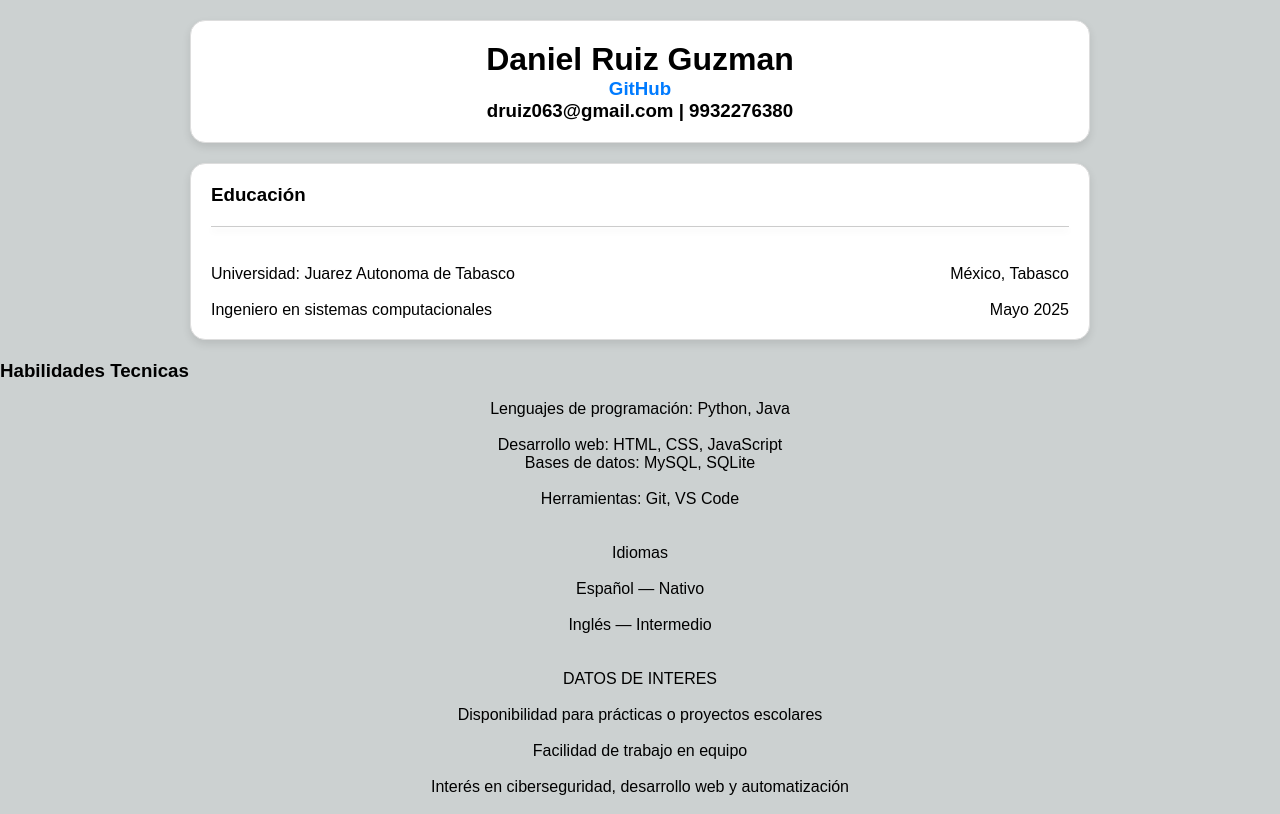
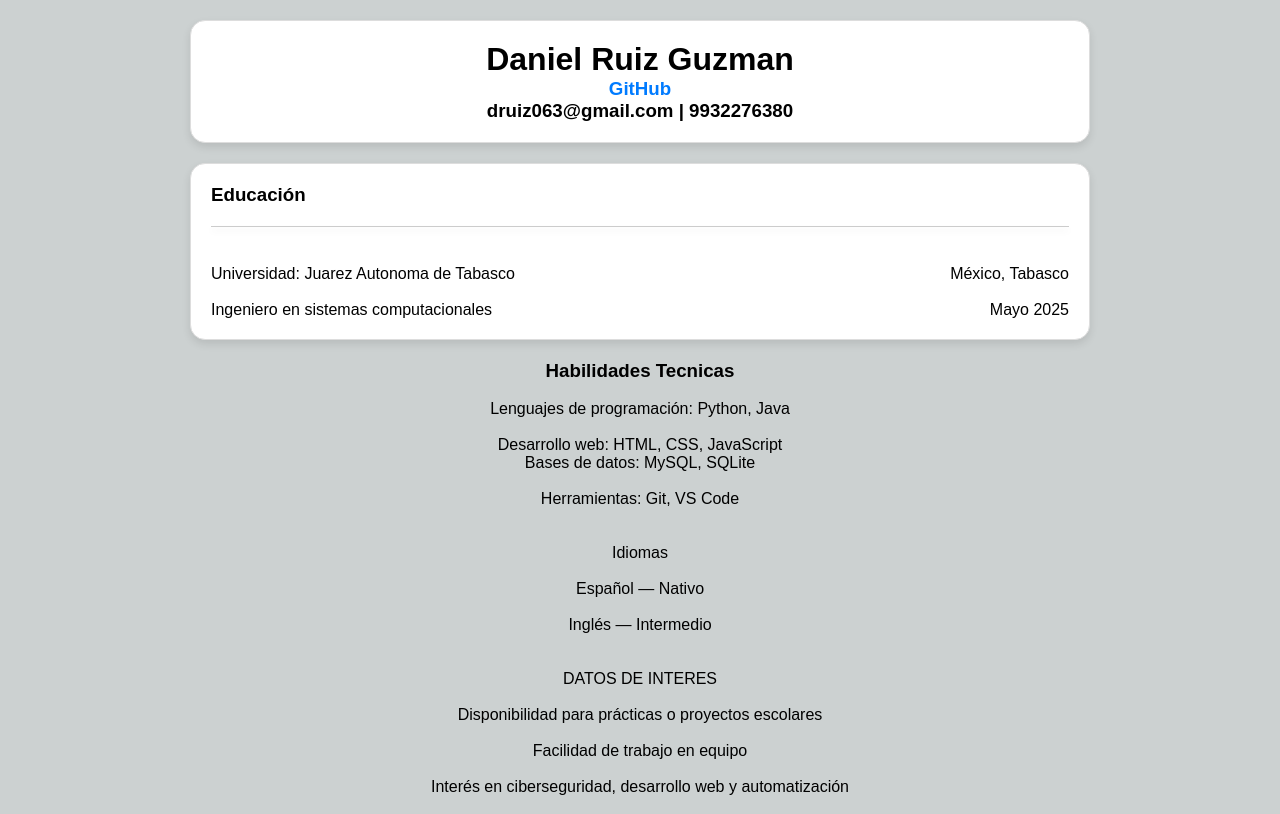
Before and after one commit to Blurry1233/CV_en_react, a React (Create React App) app: page / in a window 1280 px wide. Built offline with nearby package versions, Linux system fonts and the light colour scheme.

Commit message:
ultima corrección

```diff
--- a/src/App.js
+++ b/src/App.js
@@ -29,7 +29,7 @@ function App () {
       </div>
 
       <div className="Habilidades Tecnicas">
-        <h3>Habilidades Tecnicas</h3>
+        <h3 className='centrado'>Habilidades Tecnicas</h3>
         <br></br>
         <p className="centrado"> Lenguajes de programación: Python, Java</p>
         <br></br>
```
